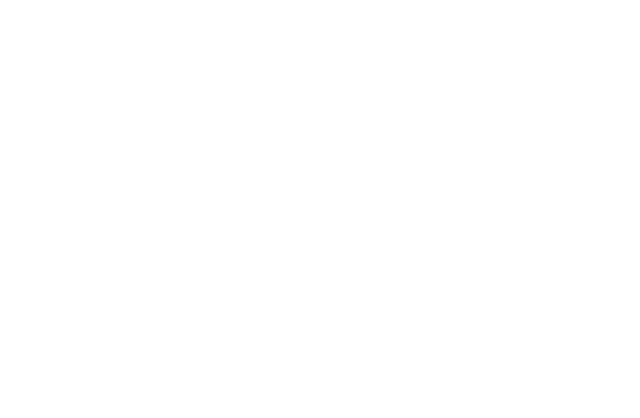
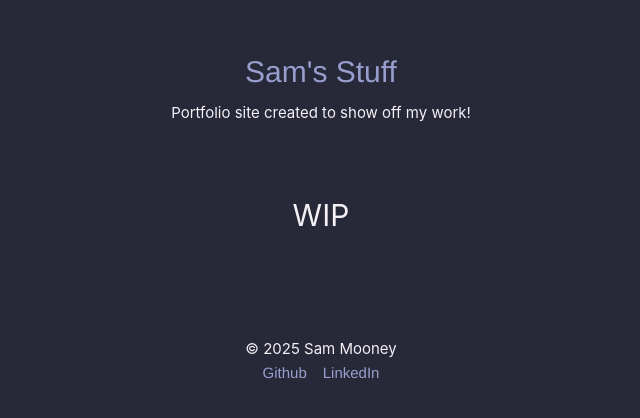
Before and after one commit to sammooneydev/portfolio, a Vue app: page / in a window 1280 px wide. Shown: the part 170-588 px from the top of the page, without its empty margins (319-959 px from the left). Built offline with nearby package versions, Linux system fonts and the light colour scheme.

Commit message:
created base for website with header and footer vue components as well as updated css

```diff
--- a/src/App.vue
+++ b/src/App.vue
@@ -1,47 +1,48 @@
 <script setup>
-
+import TheFooter from './components/TheFooter.vue';
+import TheHeader from './components/TheHeader.vue';
 </script>
 
 <template>
+  <div class="app-container">
     <header>
-
-
-    <div class="wrapper">
-
-    </div>
-
+      <TheHeader />
     </header>
 
     <main>
+      <h1 style="margin:50px">WIP</h1>
+    </main>
 
-  </main>
+    <footer>
+      <TheFooter />
+    </footer>
+  </div>
 </template>
 
+
 <style scoped>
-header {
-  line-height: 1.5;
+body {
+  background-color: #212738;
+  margin: 0;
+  display: flex;
+  flex-direction: column;
+  min-height: 100vh;
 }
 
-.logo {
-  display: block;
-  margin: 0 auto 2rem;
+header,
+footer {
+  text-align: center;
 }
 
-@media (min-width: 1024px) {
-  header {
+main {
+  flex: 1;
   display: flex;
-    place-items: center;
-    padding-right: calc(var(--section-gap) / 2);
+  justify-content: center;
+  align-items: center;
+  padding: 1rem;
 }
 
-  .logo {
-    margin: 0 2rem 0 0;
-  }
-
-  header .wrapper {
-    display: flex;
-    place-items: flex-start;
-    flex-wrap: wrap;
-  }
+footer {
+  padding: 1rem;
 }
 </style>
--- a/src/assets/base.css
+++ b/src/assets/base.css
@@ -31,7 +31,8 @@
   --color-border-hover: var(--vt-c-divider-light-1);
 
   --color-heading: var(--vt-c-text-light-1);
-  --color-text: var(--vt-c-text-light-1);
+  --color-text: #F5F0F6;
+
 
   --section-gap: 160px;
 }
@@ -46,7 +47,7 @@
     --color-border-hover: var(--vt-c-divider-dark-1);
 
     --color-heading: var(--vt-c-text-dark-1);
-    --color-text: var(--vt-c-text-dark-2);
+    --color-text: #F5F0F6;
   }
 }
 
--- a/src/assets/main.css
+++ b/src/assets/main.css
@@ -10,25 +10,30 @@
 a,
 .green {
   text-decoration: none;
-  color: hsla(160, 100%, 37%, 1);
+  color: #5D536B;
   transition: 0.4s;
   padding: 3px;
 }
 
 @media (hover: hover) {
   a:hover {
-    background-color: hsla(160, 100%, 37%, 0.2);
+    background-color: #5D536B;
   }
 }
 
 @media (min-width: 1024px) {
   body {
     display: flex;
+    justify-content: center;
+    align-items: center;
     place-items: center;
+    background-color: #272838;
   }
 
   #app {
-    display: grid;
+    display: flex;
+    align-items: center;
+    text-align: center;
     grid-template-columns: 1fr 1fr;
     padding: 0 2rem;
   }
--- /dev/null
+++ b/src/components/TheFooter.vue
@@ -0,0 +1,32 @@
+<template>
+  <footer>
+    <div class="footer-content">
+      <p>&copy; 2025 Sam Mooney</p>
+      <ul class="social-links">
+        <li><a href="https://github.com/Noysomee">Github</a></li>
+        <li><a href="https://linkedin.com/in/sam-mooney-b8254632b">LinkedIn</a></li>
+      </ul>
+    </div>
+  </footer>
+</template>
+
+<style scoped>
+.footer-content {
+  text-align: center;
+}
+
+.social-links {
+  list-style: none;
+  padding: 0;
+  margin: 0;
+  display: flex;
+  justify-content: center;
+  gap: 10px;
+}
+
+.social-links li a {
+  text-decoration: none;
+  color: #989FCE;
+  font-family: 'Franklin Gothic Medium', 'Arial Narrow', Arial, sans-serif;
+}
+</style>
--- /dev/null
+++ b/src/components/TheHeader.vue
@@ -0,0 +1,17 @@
+<template>
+
+  <header>
+      <h1>Sam's Stuff</h1>
+      <p>Portfolio site created to show off my work!</p>
+  </header>
+</template>
+
+<style scoped>
+h1 {
+  color: #989FCE;
+  text-align: center;
+  margin: 0;
+  padding: 5px;
+  font-family: 'Franklin Gothic Medium', 'Arial Narrow', Arial, sans-serif;
+}
+</style>
```
Lines whose indentation alone changed are shown as unchanged.
